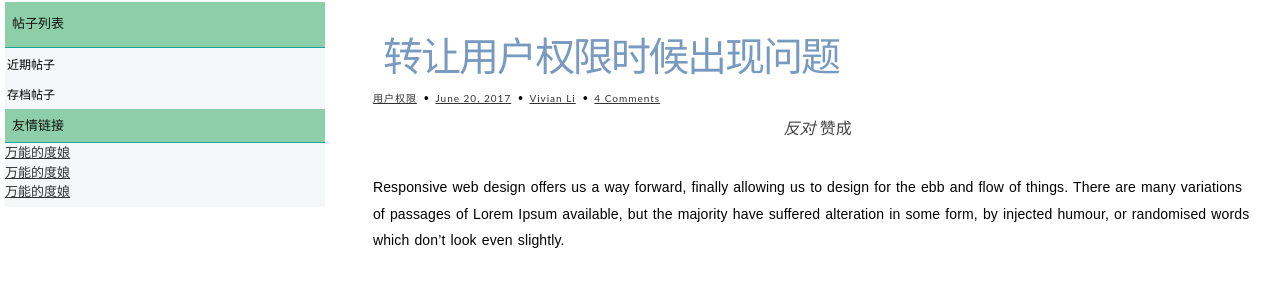
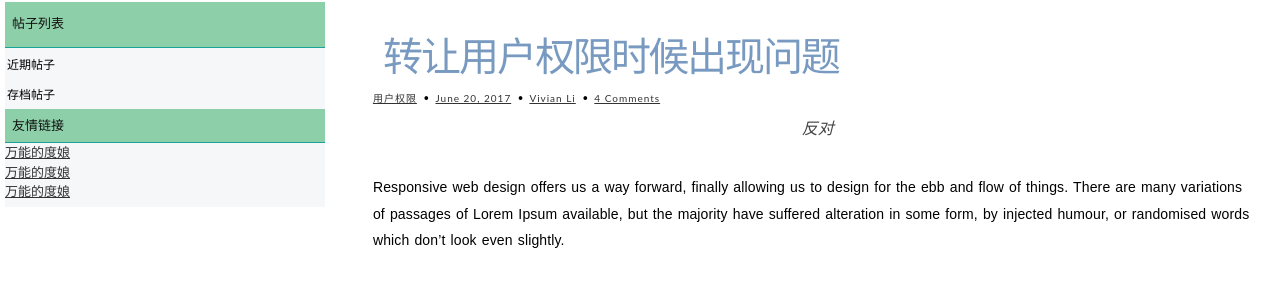
Before and after one commit to dreampivot/slipscloud.github.io, a Jekyll site: the page help/community.html, which Jekyll copies as it is, in a window 1280 px wide. Shown: the part 119-405 px from the top of the page. Built offline with Jekyll 4.4.1, drawn with Linux system fonts in a browser that asks for light colours; some web fonts are replaced.

Commit message:
Update community.html

```diff
--- a/help/community.html
+++ b/help/community.html
@@ -52,7 +52,7 @@
 		</div>
 
 		<i class="icon ion-android-cart">反对</i>
-		<span class="fa fa-smile-o">赞成</a></span>
+
 
 		</header>
 		<div class="entry-content clearfix">
```
